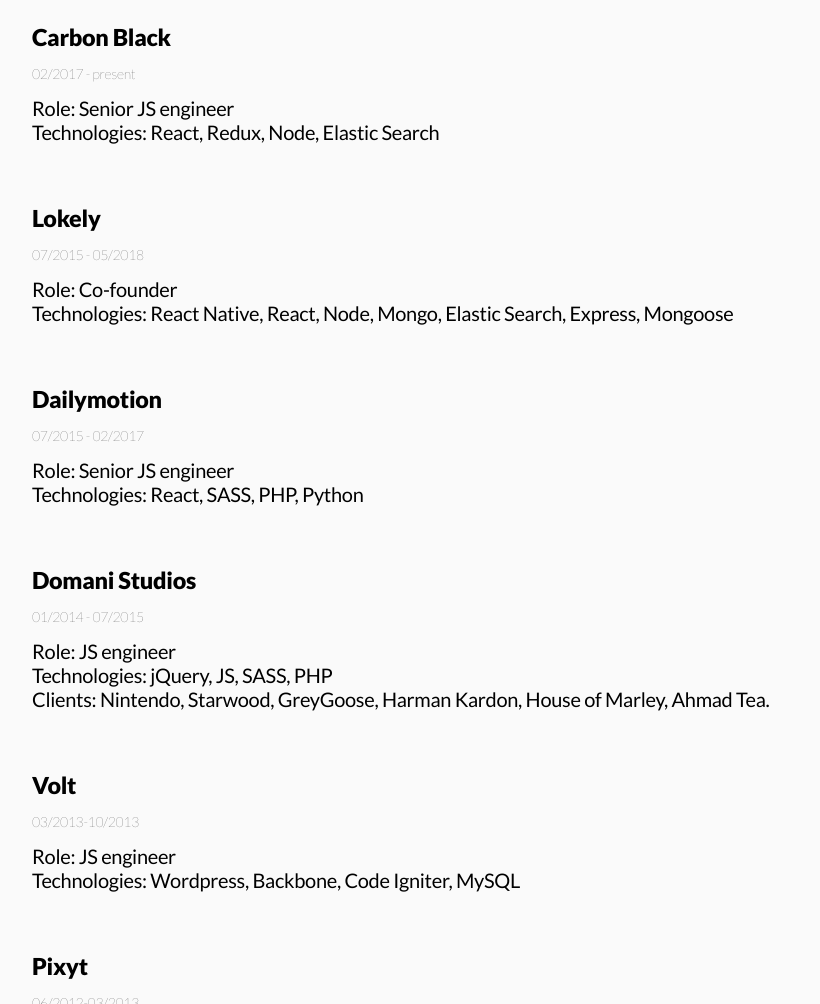
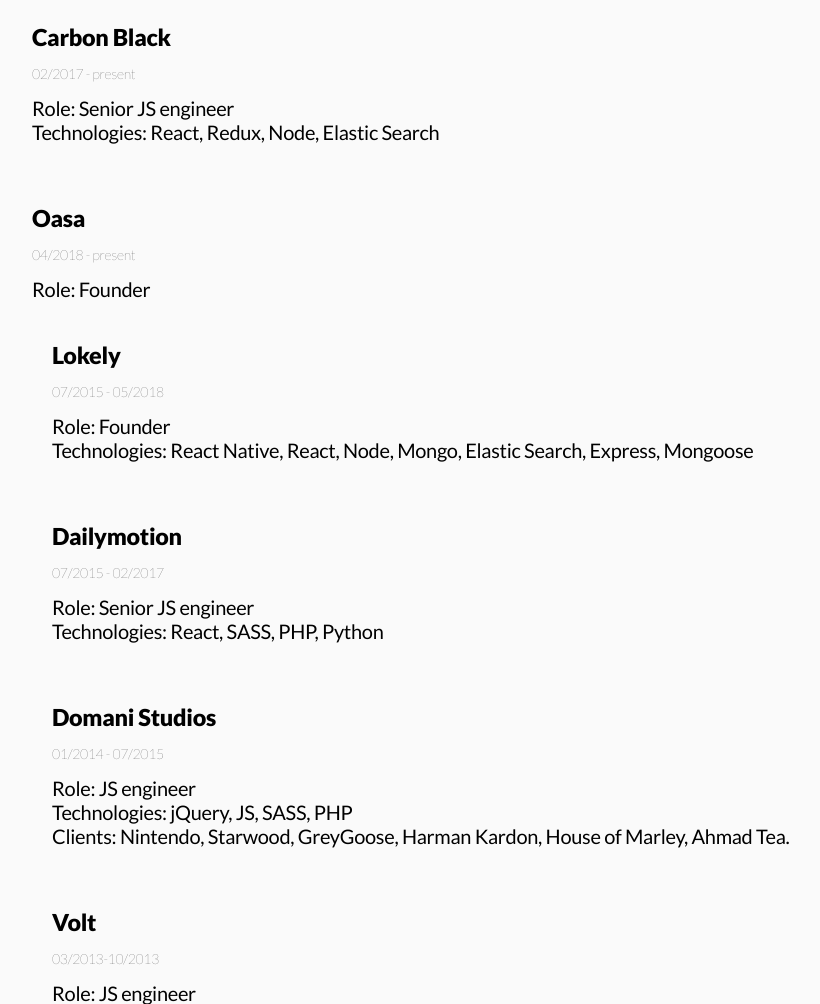
Before and after one commit to samueldelesque/samueldelesque.me, a website: page public/index.html in a window 1280 px wide. Shown: the part 744-1748 px from the top of the page, without its empty margins (188-1008 px from the left). Drawn offline with Linux system fonts and the light colour scheme.

Commit message:
Add oasa

```diff
--- a/public/index.html
+++ b/public/index.html
@@ -61,9 +61,13 @@
             <div class="type">Technologies: React, Redux, Node, Elastic Search</div>
           </div>
           <div class="project">
+            <h3><a target="_blank" rel="noreferrer noopener" href="https://oasa.co">Oasa</a></h3>
+            <p class="time">04/2018 - present</p>
+            <div class="role">Role: Founder</div>
+          <div class="project">
             <h3><a target="_blank" rel="noreferrer noopener" href="https://lokely.co">Lokely</a></h3>
             <p class="time">07/2015 - 05/2018</p>
-            <div class="role">Role: Co-founder</div>
+            <div class="role">Role: Founder</div>
             <div class="type">Technologies: React Native, React, Node, Mongo, Elastic Search, Express, Mongoose</div>
           </div>
           <div class="project">
```
